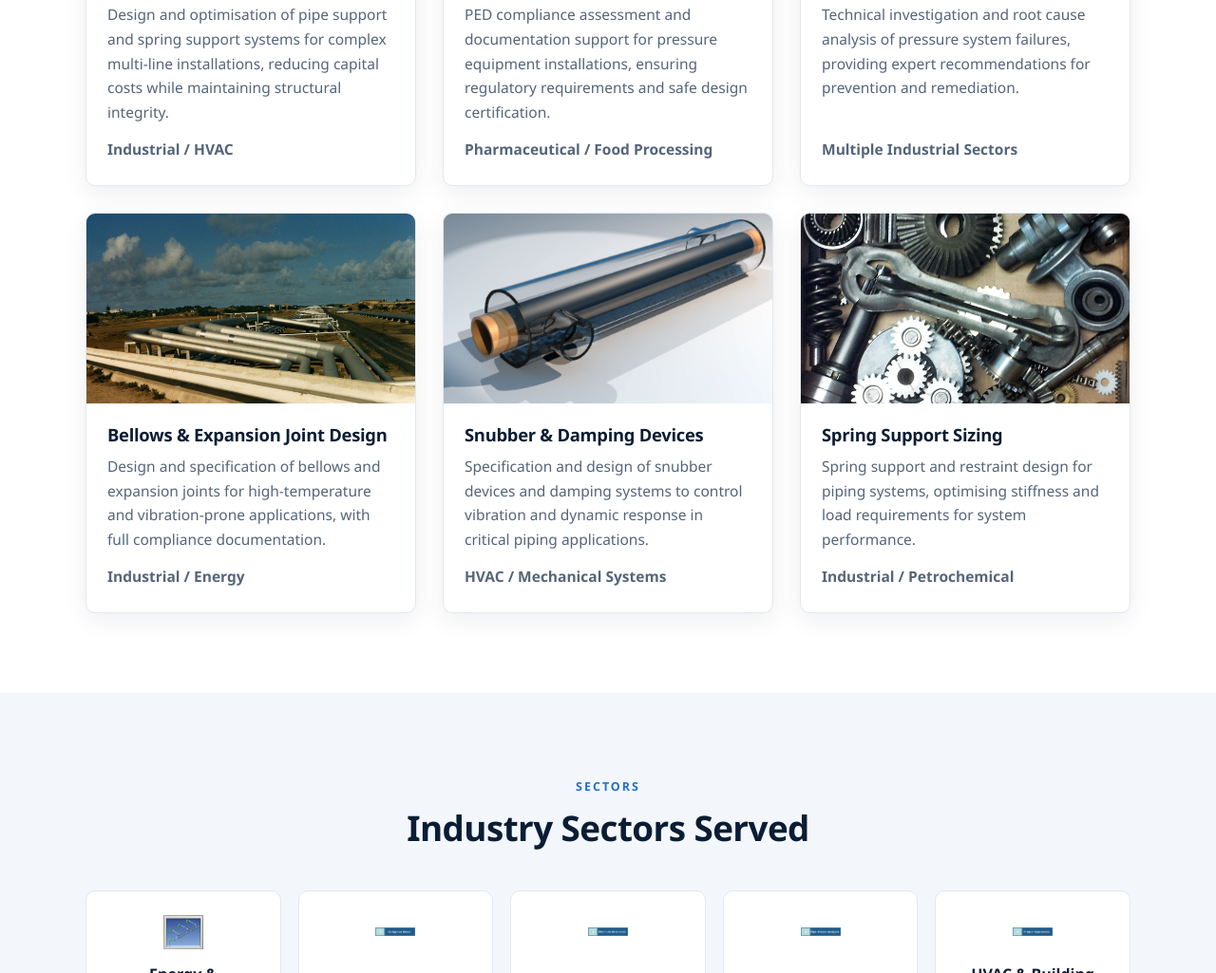
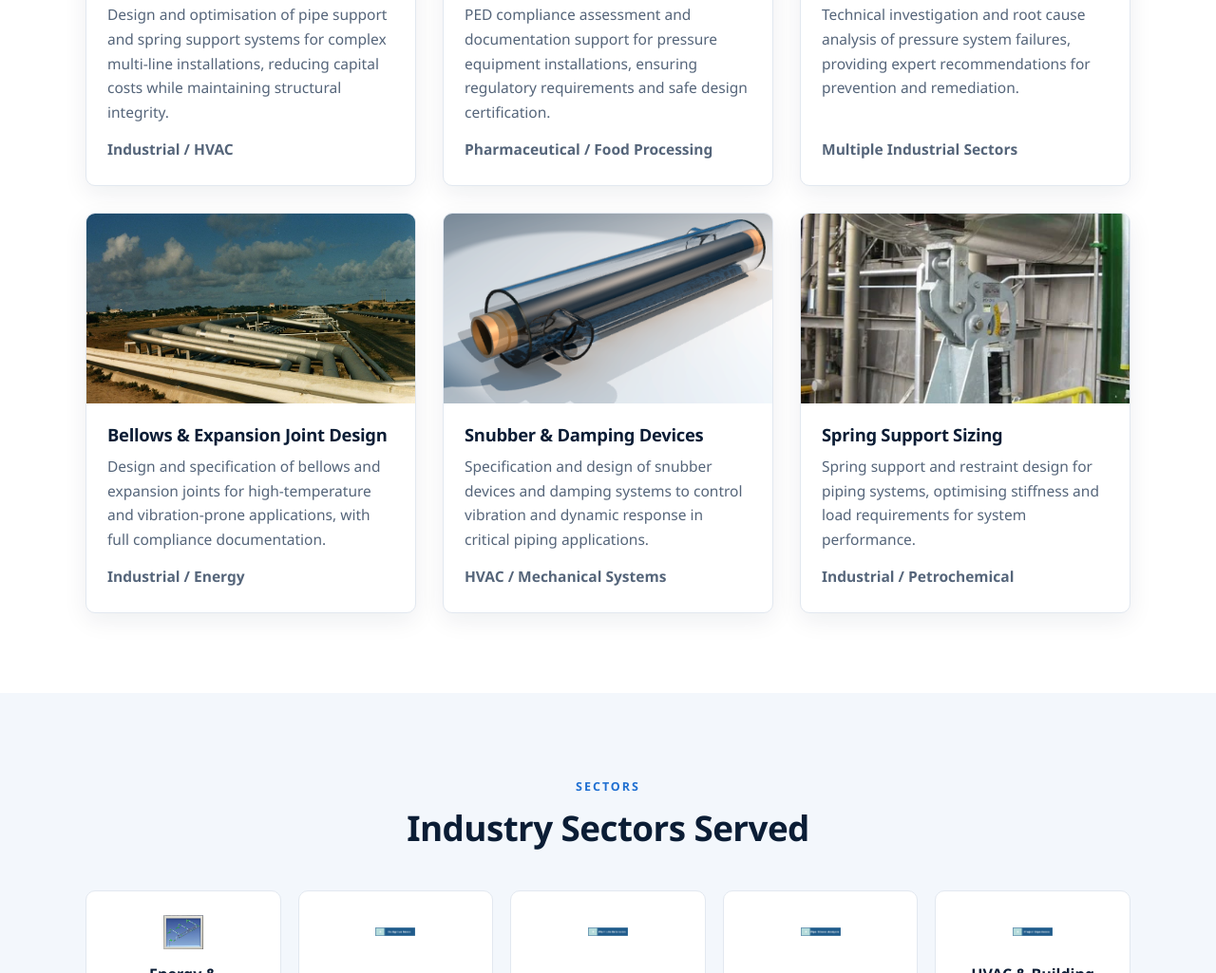
Before and after one commit to wesknapp/ductgrove.com, a plain HTML site: page project-experience.html in a window 1280 px wide. Shown: the part 1387-2412 px from the top of the page at 95% size. Drawn offline with Linux system fonts and the light colour scheme.

Commit message:
Project Experience: new photo for Spring Support Sizing
Co-Authored-By: Claude Opus 5.5 <noreply@anthropic.com>

```diff
--- a/project-experience.html
+++ b/project-experience.html
@@ -126,7 +126,7 @@
             </article>
 
             <article class="card">
-                <img src="images/stock-spring-support.png" alt="Mechanical springs and components" loading="lazy" width="660" height="511">
+                <img src="images/spring-support-hanger.jpg" alt="Spring support under a large insulated pipe" loading="lazy" width="374" height="500" style="object-position: center 62%">
                 <div class="card-body">
                     <h3>Spring Support Sizing</h3>
                     <p>Spring support and restraint design for piping systems, optimising stiffness and load requirements for system performance.</p>
```
Also changed, not shown: images/spring-support-hanger.jpg (added).
